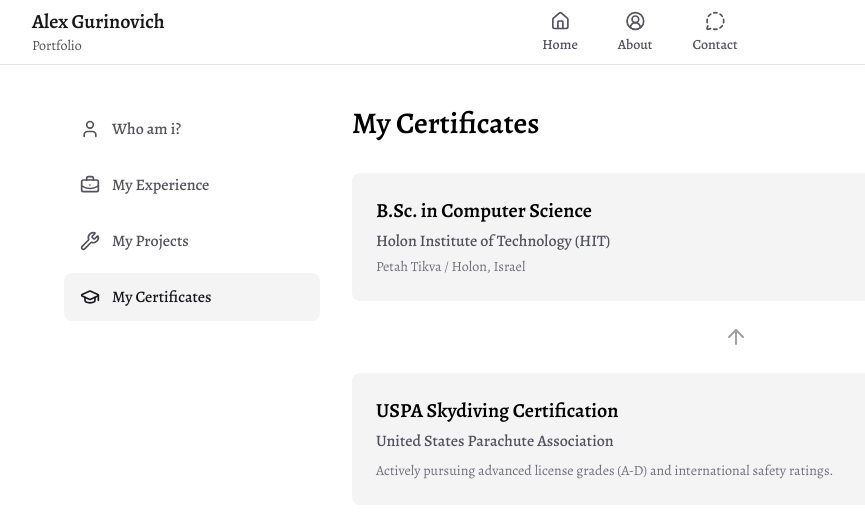
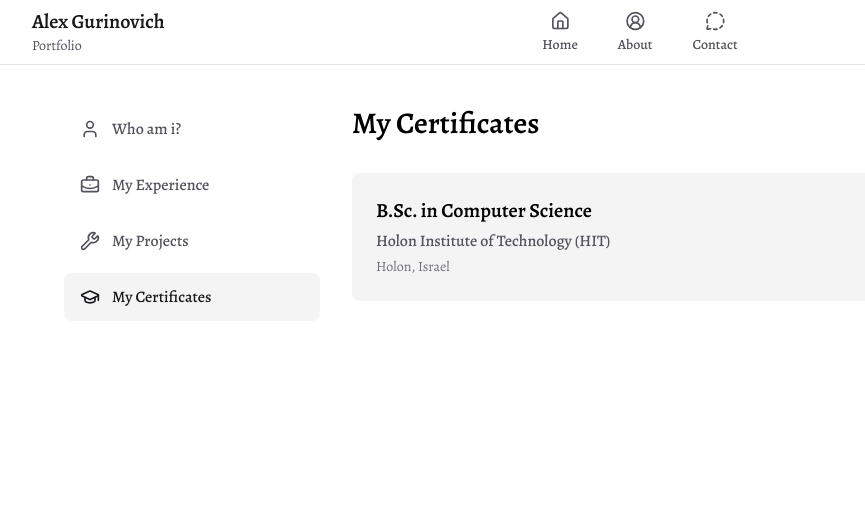
Before and after one commit to AlexGuri99/Portfolio-website, a Next.js app: page /about in a window 1280 px wide. Both pictures are taken after a click on the button "My Certificates". Shown: the top 518 px of the page, without its empty margins (0-865 px from the left). Built offline with nearby package versions, Linux system fonts and the light colour scheme.

Commit message:
Update page.tsx

```diff
--- a/app/about/page.tsx
+++ b/app/about/page.tsx
@@ -364,24 +364,7 @@ export default function About() {
                                             Holon Institute of Technology (HIT)
                                         </p>
                                         <p className="text-sm text-zinc-500 dark:text-zinc-400">
-                    Petah Tikva / Holon, Israel
-                </p>
-            </div>
-
-            <div className="flex justify-center">
-                <ArrowUp size={24} className="text-zinc-400 dark:text-zinc-500" />
-            </div>
-
-            {/* USPA Skydiving License */}
-            <div className="bg-zinc-100 dark:bg-zinc-800 rounded-lg p-4 sm:p-6">
-                <h3 className="text-lg sm:text-xl font-semibold text-black dark:text-zinc-50 mb-1">
-                    USPA Skydiving Certification
-                </h3>
-                <p className="text-zinc-600 dark:text-zinc-400 font-medium">
-                    United States Parachute Association
-                </p>
-                <p className="text-sm text-zinc-500 dark:text-zinc-400 mt-2">
-                    Actively pursuing advanced license grades (A-D) and international safety ratings.
+                                            Holon, Israel
                                         </p>
                                     </div>
                                 </div>
```
Lines whose indentation alone changed are shown as unchanged.
